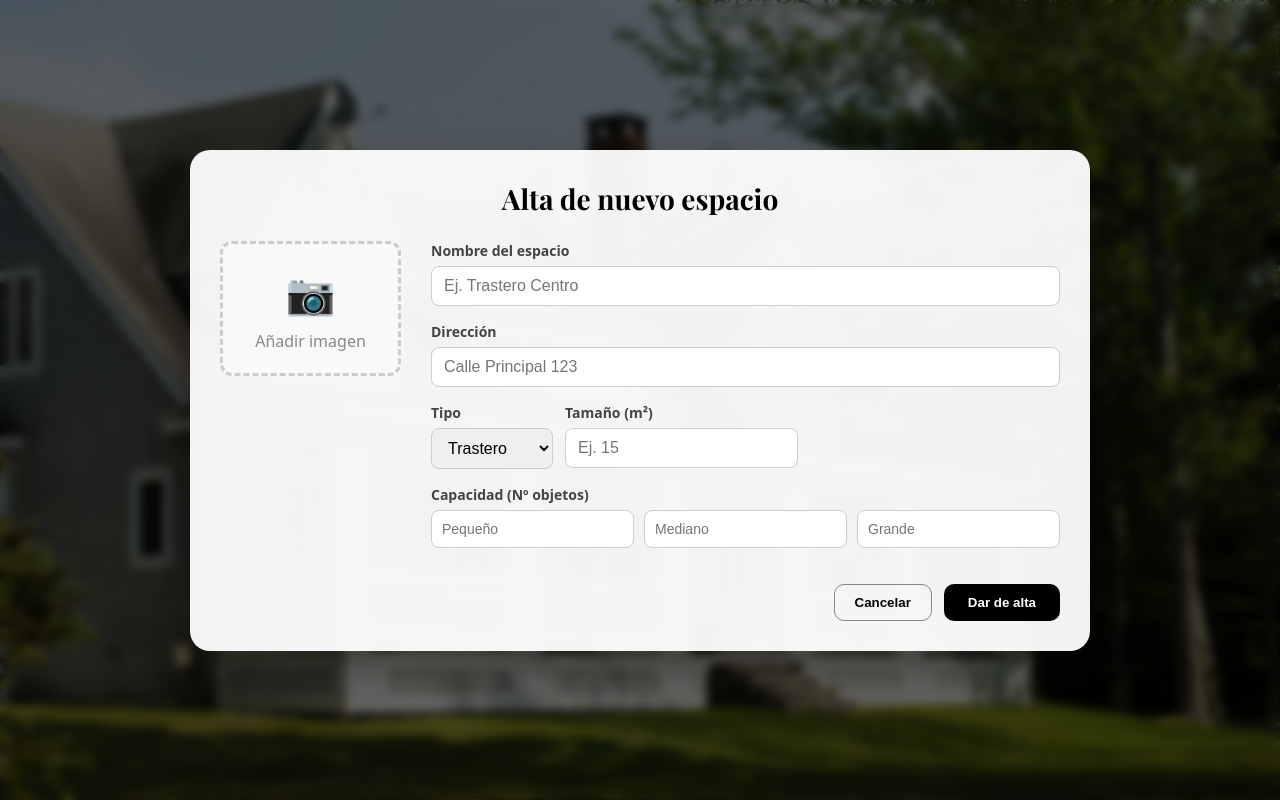
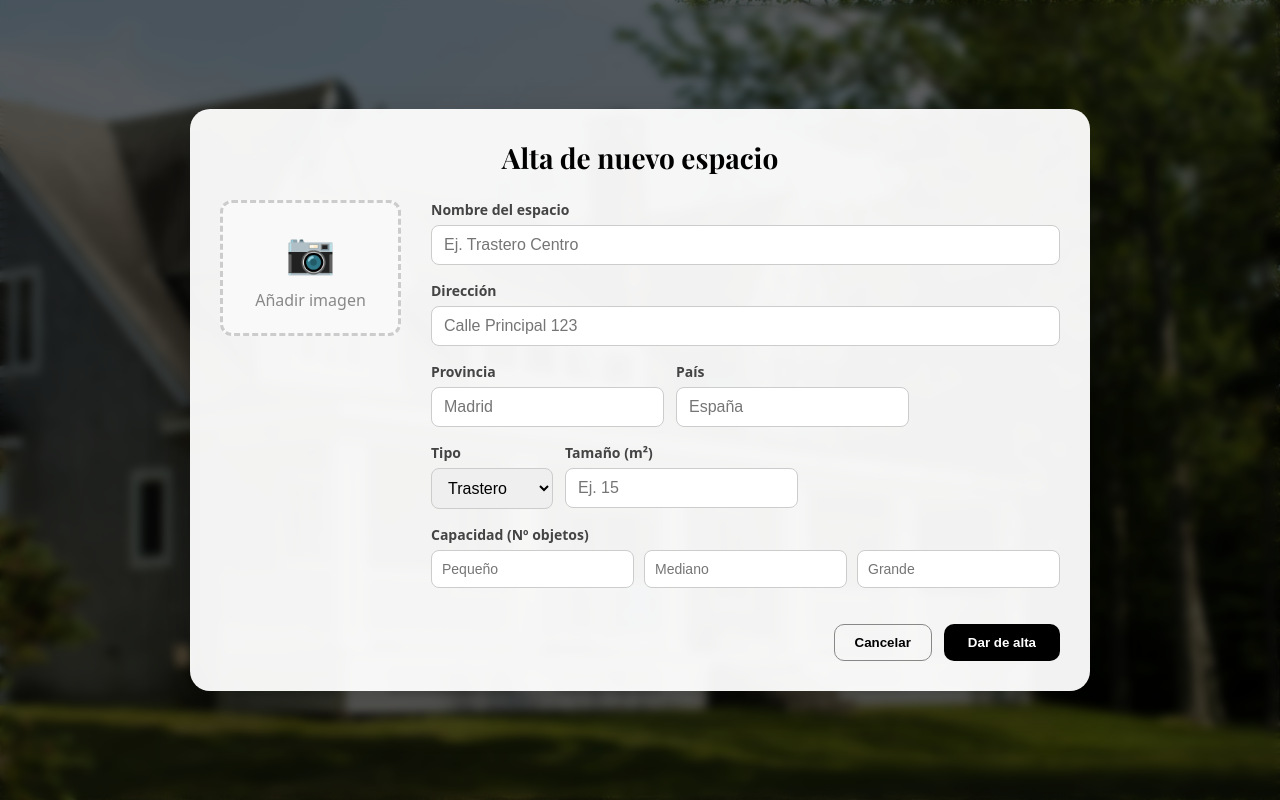
Before and after one commit to nicolaspo334/startup-web, a React (Vite) app: page /dueno/add-space in a window 1280 px wide. Built offline with nearby package versions, Linux system fonts and the light colour scheme.

Commit message:
feat: Add back button to map and location fields to add-space form

```diff
--- a/src/pages/owner/OwnerAddSpace.tsx
+++ b/src/pages/owner/OwnerAddSpace.tsx
@@ -9,6 +9,8 @@ export default function OwnerAddSpace() {
     // Form Fields
     const [name, setName] = useState("");
     const [address, setAddress] = useState("");
+    const [province, setProvince] = useState("");
+    const [country, setCountry] = useState("");
     const [type, setType] = useState("Trastero");
     const [size, setSize] = useState("");
     const [capSmall, setCapSmall] = useState("");
@@ -55,6 +57,8 @@ export default function OwnerAddSpace() {
                     owner_id: ownerId,
                     name,
                     address,
+                    province,
+                    country,
                     type,
                     size_m2: parseFloat(size) || 0,
                     capacity_small: parseInt(capSmall) || 0,
@@ -133,6 +137,29 @@ export default function OwnerAddSpace() {
                                     placeholder="Calle Principal 123"
                                     required
                                 />
+                            </div>
+
+                            <div style={styles.row}>
+                                <div style={styles.fieldGroup}>
+                                    <label style={styles.label}>Provincia</label>
+                                    <input
+                                        style={styles.input}
+                                        value={province}
+                                        onChange={e => setProvince(e.target.value)}
+                                        placeholder="Madrid"
+                                        required
+                                    />
+                                </div>
+                                <div style={styles.fieldGroup}>
+                                    <label style={styles.label}>País</label>
+                                    <input
+                                        style={styles.input}
+                                        value={country}
+                                        onChange={e => setCountry(e.target.value)}
+                                        placeholder="España"
+                                        required
+                                    />
+                                </div>
                             </div>
 
                             <div style={styles.row}>
--- a/src/pages/user/UserSearch.tsx
+++ b/src/pages/user/UserSearch.tsx
@@ -1,6 +1,6 @@
 
 import { useState, useEffect } from "react";
-// import { useNavigate } from "react-router-dom";
+import { useNavigate } from "react-router-dom";
 import { MapContainer, TileLayer, Marker, Popup } from "react-leaflet";
 import "leaflet/dist/leaflet.css";
 
@@ -32,7 +32,7 @@ interface Space {
 }
 
 export default function UserSearch() {
-    // const navigate = useNavigate(); // Unused for now
+    const navigate = useNavigate(); // Used for Back button
     const [query, setQuery] = useState("");
     const [loadingAI, setLoadingAI] = useState(false);
 
@@ -98,6 +98,9 @@ export default function UserSearch() {
         <div style={styles.page}>
             {/* Search Bar Overlay */}
             <div style={styles.searchContainer}>
+                <button onClick={() => navigate("/usuario")} style={styles.backBtn}>
+                    ←
+                </button>
                 <form onSubmit={handleSearch} style={styles.searchForm}>
                     <input
                         style={styles.input}
@@ -167,10 +170,21 @@ const styles: Record<string, React.CSSProperties> = {
         transform: "translateX(-50%)",
         zIndex: 1000,
         width: "90%",
-        maxWidth: 500,
+        maxWidth: 550,
         display: "flex",
-        flexDirection: "column",
-        gap: 8
+        alignItems: "center",
+        gap: 12
+    },
+    backBtn: {
+        background: "white",
+        border: "none",
+        width: 48,
+        height: 48,
+        borderRadius: "50%",
+        fontSize: 24,
+        cursor: "pointer",
+        boxShadow: "0 10px 30px rgba(0,0,0,0.15)",
+        fontWeight: "bold"
     },
     searchForm: {
         display: "flex",
```
